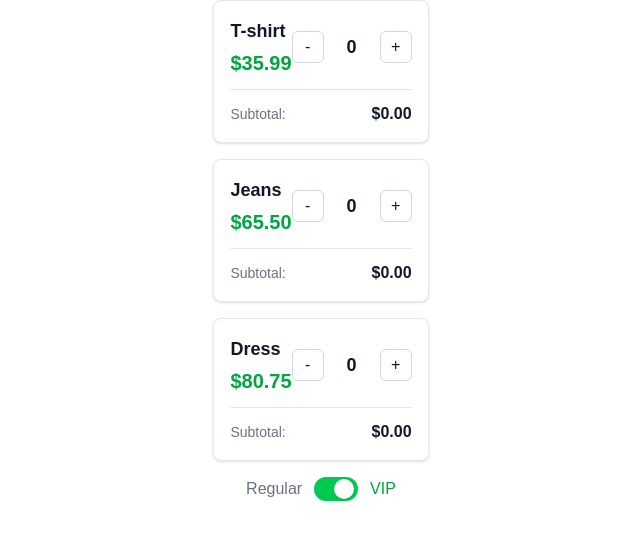
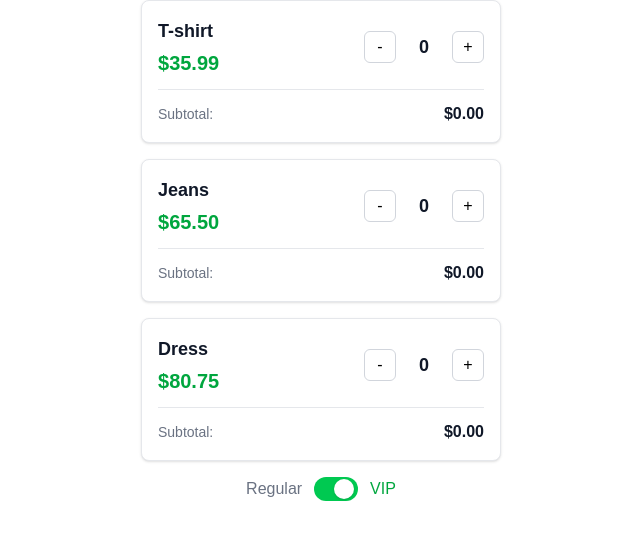
Before and after one commit to PedroMarianoAlmeida/navalia, a Next.js app: page / in a window 1280 px wide. Shown: the top 540 px of the page, without its empty margins (319-959 px from the left). Built offline with nearby package versions, Linux system fonts and the light colour scheme.

Commit message:
ui adjusts

```diff
--- a/src/components/ProductCard.tsx
+++ b/src/components/ProductCard.tsx
@@ -7,7 +7,7 @@ export const ProductCard = ({
 }) => {
   const quantity = 0; // Will be fetched from local storage
   return (
-    <div className="bg-white border border-gray-200 rounded-lg shadow-sm">
+    <div className="bg-white border border-gray-200 rounded-lg shadow-sm w-90">
       <div className="p-4">
         <div className="flex items-center justify-between">
           <div className="flex-1">
@@ -18,7 +18,7 @@ export const ProductCard = ({
           </div>
 
           <div className="flex items-center gap-3">
-            <button className="h-8 w-8 border border-gray-300 rounded-md hover:bg-gray-50 focus:outline-none focus:ring-2 focus:ring-blue-500 focus:ring-offset-2 flex items-center justify-center transition-colors">
+            <button className="h-8 w-8 border border-gray-300 rounded-md hover:bg-gray-50 focus:outline-none focus:ring-2 focus:ring-blue-500 focus:ring-offset-2 flex items-center justify-center transition-colors text-black">
               -
             </button>
 
@@ -26,7 +26,7 @@ export const ProductCard = ({
               {0}
             </span>
 
-            <button className="h-8 w-8 border border-gray-300 rounded-md hover:bg-gray-50 focus:outline-none focus:ring-2 focus:ring-blue-500 focus:ring-offset-2 flex items-center justify-center transition-colors">
+            <button className="h-8 w-8 border border-gray-300 rounded-md hover:bg-gray-50 focus:outline-none focus:ring-2 focus:ring-blue-500 focus:ring-offset-2 flex items-center justify-center transition-colors text-black">
               +
             </button>
           </div>
```
Also changed, not shown: 1 other file (tests, documents, lock files or other folders).
